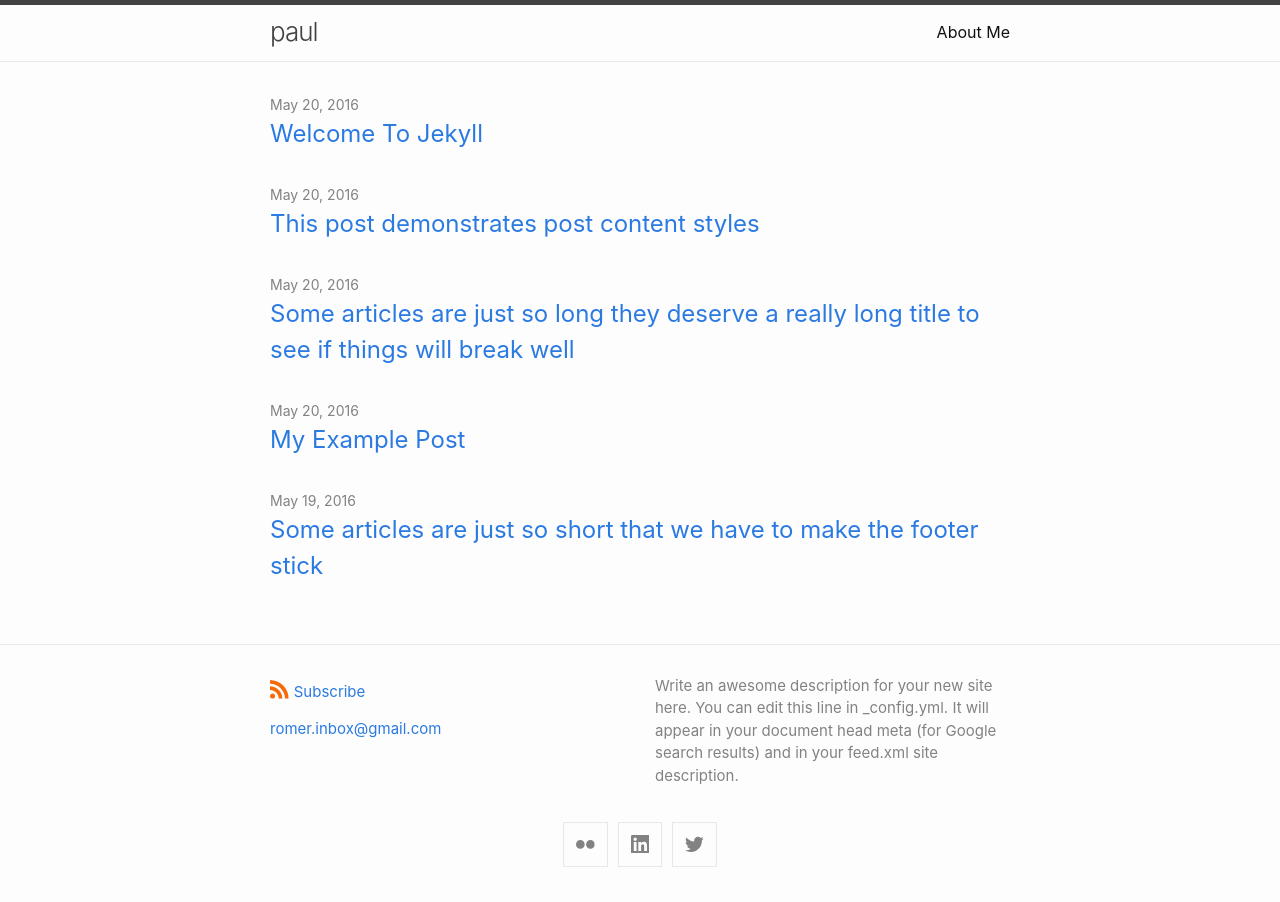
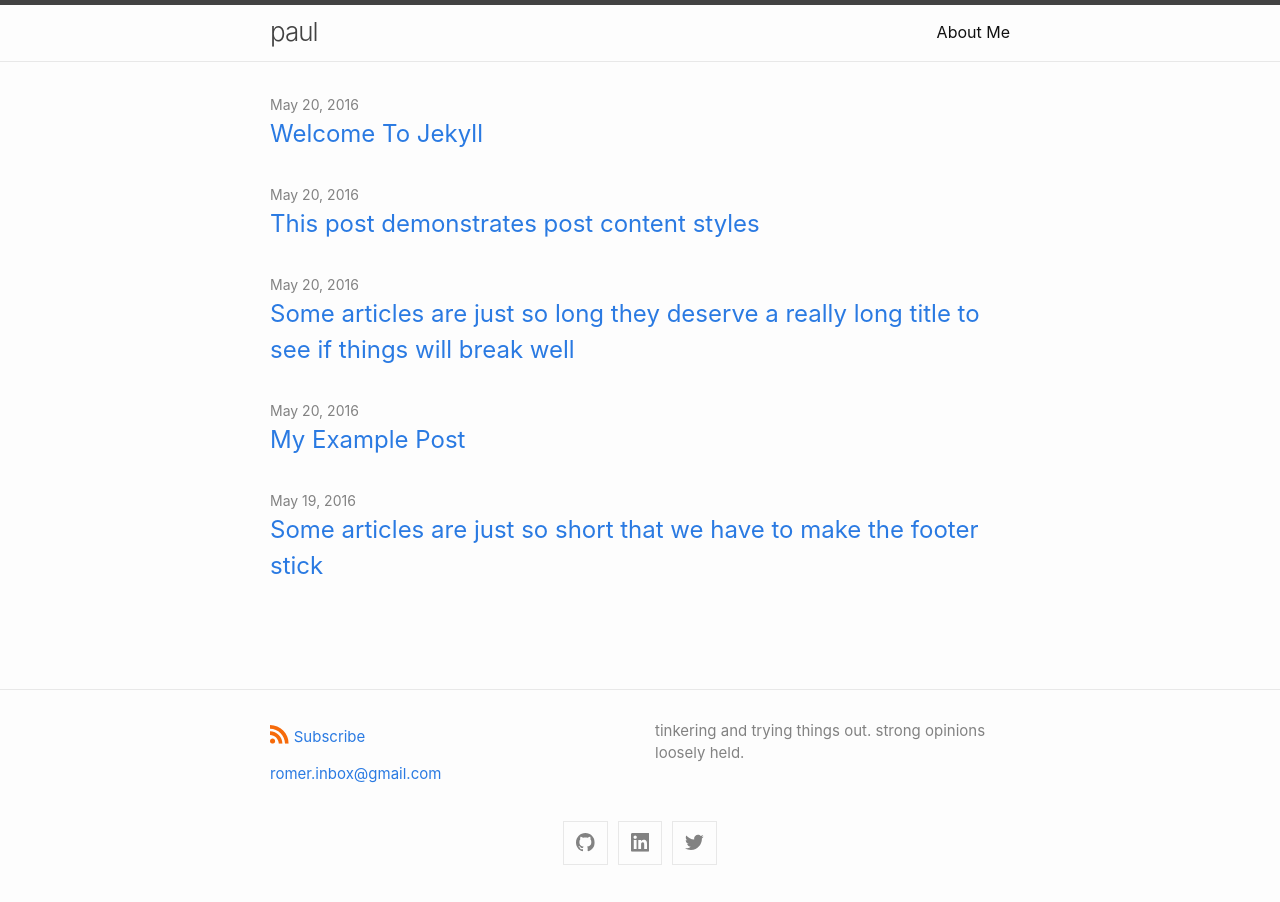
Before and after one commit to paulromer12/paulromer12.github.io, a Jekyll site: the page built from index.md, in a window 1280 px wide. Built offline with Jekyll 4.4.1, drawn with Linux system fonts in a browser that asks for light colours.

Commit message:
Update _config.yml

```diff
--- a/_config.yml
+++ b/_config.yml
@@ -6,9 +6,7 @@
 # The `>` after `description:` means to ignore line-breaks until next key.
 # If you want to omit the line-break after the end of text, use `>-` instead.
 description: >
-  Write an awesome description for your new site here. You can edit this line
-  in _config.yml. It will appear in your document head meta (for Google search
-  results) and in your feed.xml site description.
+  tinkering and trying things out. strong opinions loosely held.
 
 # Build settings
 
@@ -32,17 +30,17 @@
   #   - { platform: devto,          user_url: "https://dev.to/jekyll" }
   #   - { platform: dribbble,       user_url: "https://dribbble.com/jekyll" }
   #   - { platform: facebook,       user_url: "https://www.facebook.com/jekyll" }
-     - { platform: flickr,         user_url: "https://www.flickr.com/photos/jekyll" }
-  #   - { platform: github,         user_url: "https://github.com/paulromer12" }
+  #   - { platform: flickr,         user_url: "https://www.flickr.com/photos/jekyll" }
+   - { platform: github,         user_url: "https://github.com/paulromer12" }
   #   - { platform: google_scholar, user_url: "https://scholar.google.com/citations?user=qc6CJjYAAAAJ" }
   #   - { platform: instagram,      user_url: "https://www.instagram.com/jekyll" }
   #   - { platform: keybase,        user_url: "https://keybase.io/jekyll" }
-     - { platform: linkedin,       user_url: "https://www.linkedin.com/in/paul-romer/" }
+   - { platform: linkedin,       user_url: "https://www.linkedin.com/in/paul-romer/" }
   #   - { platform: microdotblog,   user_url: "https://micro.blog/jekyll" }
   #   - { platform: pinterest,      user_url: "https://www.pinterest.com/jekyll" }
   #   - { platform: stackoverflow,  user_url: "https://stackoverflow.com/users/1234567/jekyll" }
   #   - { platform: telegram,       user_url: "https://t.me/jekyll" }
-     - { platform: twitter,        user_url: "https://twitter.com/paulromer2036" }
+   - { platform: twitter,        user_url: "https://twitter.com/paulromer2036" }
   #   - { platform: youtube,        user_url: "https://www.youtube.com/jekyll" }
 
 # If you want to link only specific pages in your header, uncomment this and add the path to the pages in
```
